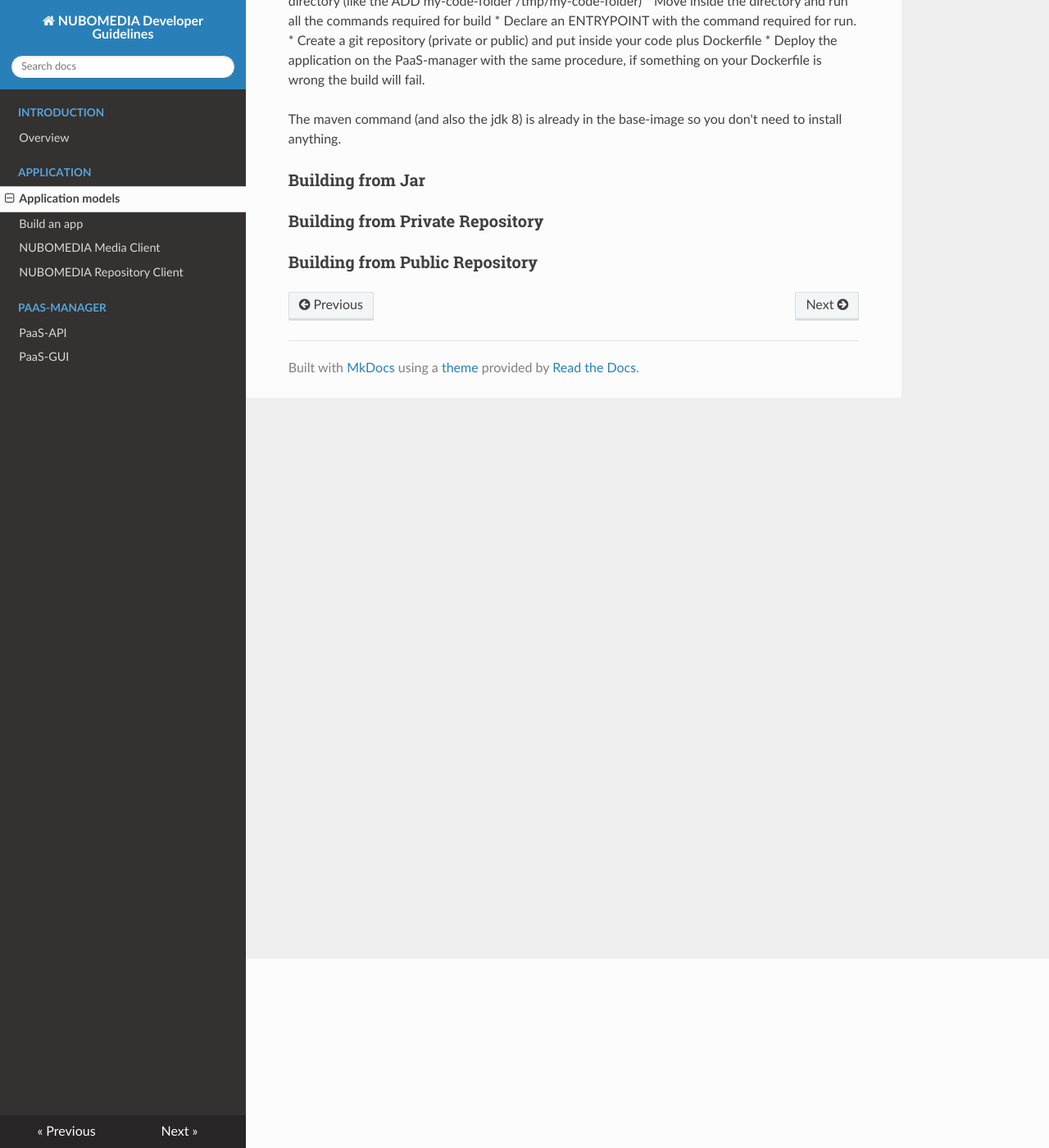
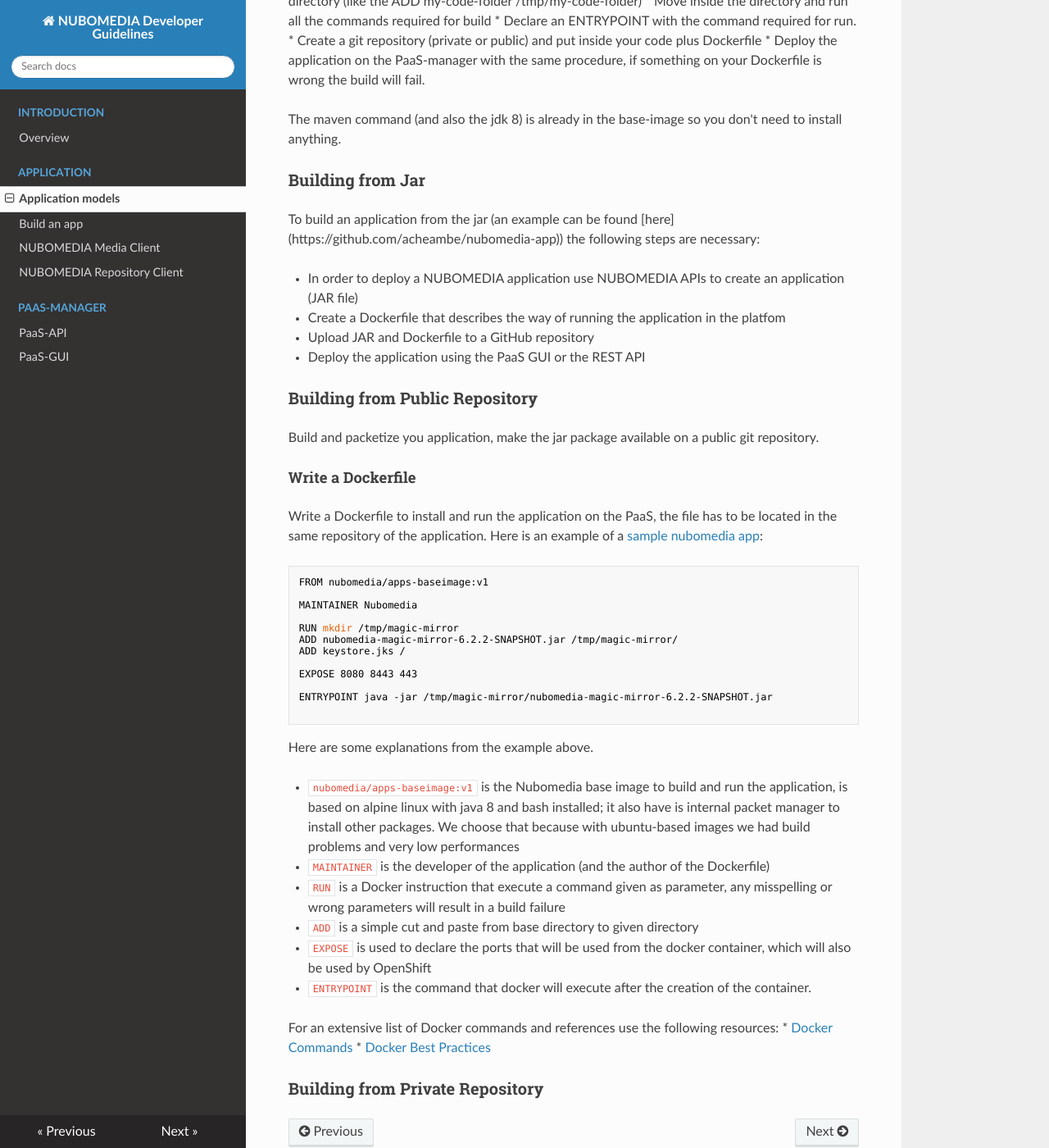
Before and after one commit to nubomedia/developer-guidelines, an MkDocs documentation site: the page built from docs/application-models.md, in a window 1280 px wide and 1400 px high, scrolled down 231 px. Shown: the whole window at 82% size. Built offline with MkDocs 1.6.1, drawn with Linux system fonts in a browser that asks for light colours; nearby versions of some CDN libraries; old or Windows-style settings are respelled for this version of MkDocs.

Commit message:
Update application-models.md

````diff
--- a/docs/application-models.md
+++ b/docs/application-models.md
@@ -10,7 +10,44 @@ To build an application from the source code (an example can be found [here] (ht
 The maven command (and also the jdk 8) is already in the base-image so you don't need to install anything.
 
 ### Building from Jar
+To build an application from the jar (an example can be found [here] (https://github.com/acheambe/nubomedia-app)) the following steps are necessary:
+
+* In order to deploy a NUBOMEDIA application use NUBOMEDIA APIs to create an application (JAR file)
+* Create a Dockerfile that describes the way of running the application in the platfom
+* Upload JAR and Dockerfile to a GitHub repository
+* Deploy the application using the PaaS GUI or the REST API
+
+### Building from Public Repository
+Build and packetize you application, make the jar package available on a public git repository.
+#### Write a Dockerfile
+Write a Dockerfile to install and run the application on the PaaS, the file has to be located in the same repository of the application. Here is an example of a [sample nubomedia app](https://github.com/acheambe/nubomedia-app):
+
+```
+FROM nubomedia/apps-baseimage:v1
+
+MAINTAINER Nubomedia
+
+RUN mkdir /tmp/magic-mirror
+ADD nubomedia-magic-mirror-6.2.2-SNAPSHOT.jar /tmp/magic-mirror/
+ADD keystore.jks /
+
+EXPOSE 8080 8443 443
+
+ENTRYPOINT java -jar /tmp/magic-mirror/nubomedia-magic-mirror-6.2.2-SNAPSHOT.jar
+
+```
+
+Here are some explanations from the example above.
+
+* ```nubomedia/apps-baseimage:v1``` is the Nubomedia base image to build and run the application, is based on alpine linux with java 8 and bash installed; it also have is internal packet manager to install other packages. We choose that because with ubuntu-based images we had build problems and very low performances
+* ```MAINTAINER``` is the developer of the application (and the author of the Dockerfile)
+* ``` RUN ``` is a Docker instruction that execute a command given as parameter, any misspelling or wrong parameters will result in a build failure
+* ```ADD``` is a simple cut and paste from base directory to given directory
+* ```EXPOSE``` is used to declare the ports that will be used from the docker container, which will also be used by OpenShift
+* ```ENTRYPOINT``` is the command that docker will execute after the creation of the container.
+
+For an extensive list of Docker commands and references use the following resources:
+* [Docker Commands](https://docs.docker.com/v1.8/reference/builder/)
+* [Docker Best Practices](https://docs.docker.com/engine/articles/dockerfile_best-practices/)
 
 ### Building from Private Repository
-
-### Building from Public Repository
````
